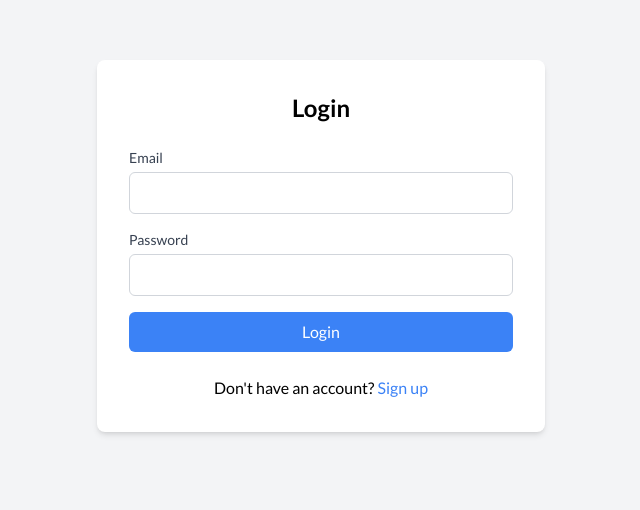
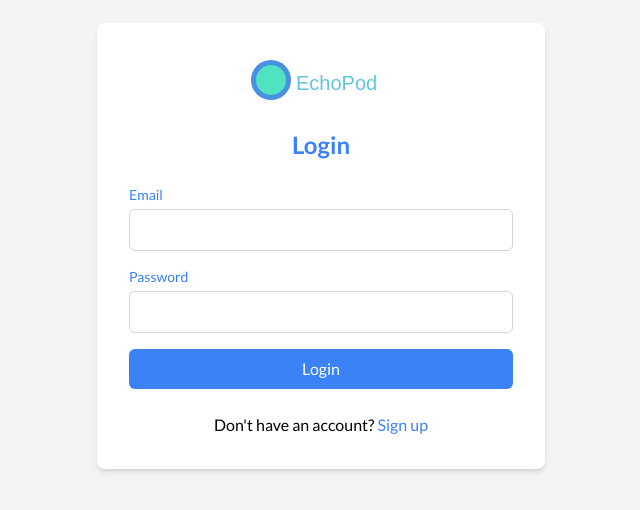
Before and after one commit to SbaRou339/SBAROU339_WFC2401_GroupA_SbabalweRoux_DJS11, a React (Vite) app: page /login in a window 1280 px wide. Shown: the part 154-664 px from the top of the page, without its empty margins (319-959 px from the left). Built offline with nearby package versions, Linux system fonts and the light colour scheme.

Commit message:
Customized the signup and login pages

```diff
--- a/src/Components/Login.jsx
+++ b/src/Components/Login.jsx
@@ -1,26 +1,33 @@
-import React, { useState } from 'react';
-import { useNavigate } from 'react-router-dom';
+import React, { useState } from "react";
+import { useNavigate } from "react-router-dom";
+import EchoPodLogo from "../assets/Logo";
 
 const Login = () => {
   const navigate = useNavigate();
-  const [email, setEmail] = useState('');
-  const [password, setPassword] = useState('');
+  const [email, setEmail] = useState("");
+  const [password, setPassword] = useState("");
 
   const handleLogin = (e) => {
     e.preventDefault();
     // Implement login logic here (e.g., API call)
-    console.log('Logging in with', email, password);
+    console.log("Logging in with", email, password);
     // On success, navigate to another page
-    navigate('/'); // Change '/dashboard' to your desired path
+    navigate("/"); // Change '/dashboard' to your desired path
   };
 
   return (
     <div className="flex items-center justify-center min-h-screen bg-gray-100">
       <div className="w-full max-w-md p-8 space-y-6 bg-white rounded-lg shadow-md">
-        <h2 className="text-2xl font-bold text-center">Login</h2>
+        <div className="flex bg-white justify-center mb-6">
+          <EchoPodLogo />
+        </div>
+        <h2 className="text-2xl font-bold text-center text-blue-500">Login</h2>
         <form onSubmit={handleLogin}>
           <div className="mb-4">
-            <label htmlFor="email" className="block text-sm font-medium text-gray-700">
+            <label
+              htmlFor="email"
+              className="block text-sm font-medium text-blue-500"
+            >
               Email
             </label>
             <input
@@ -33,7 +40,10 @@ const Login = () => {
             />
           </div>
           <div className="mb-4">
-            <label htmlFor="password" className="block text-sm font-medium text-gray-700">
+            <label
+              htmlFor="password"
+              className="block text-sm font-medium text-blue-500"
+            >
               Password
             </label>
             <input
@@ -53,9 +63,9 @@ const Login = () => {
           </button>
         </form>
         <p className="text-center">
-          Don't have an account?{' '}
+          Don't have an account?{" "}
           <button
-            onClick={() => navigate('/signup')}
+            onClick={() => navigate("/signup")}
             className="text-blue-500 hover:underline"
           >
             Sign up
--- a/src/Components/SignUp.jsx
+++ b/src/Components/SignUp.jsx
@@ -1,5 +1,6 @@
 import React, { useState } from 'react';
 import { useNavigate } from 'react-router-dom';
+import EchoPodLogo from '../assets/Logo';
 
 const Signup = () => {
   const navigate = useNavigate();
@@ -22,10 +23,13 @@ const Signup = () => {
   return (
     <div className="flex items-center justify-center min-h-screen bg-gray-100">
       <div className="w-full max-w-md p-8 space-y-6 bg-white rounded-lg shadow-md">
-        <h2 className="text-2xl font-bold text-center">Sign Up</h2>
+      <div className="flex bg-white justify-center mb-6">
+          <EchoPodLogo />
+        </div>
+        <h2 className="text-2xl text-blue-500 font-bold text-center">Sign Up</h2>
         <form onSubmit={handleSignup}>
           <div className="mb-4">
-            <label htmlFor="email" className="block text-sm font-medium text-gray-700">
+            <label htmlFor="email" className="block text-sm font-medium text-blue-500">
               Email
             </label>
             <input
@@ -38,7 +42,7 @@ const Signup = () => {
             />
           </div>
           <div className="mb-4">
-            <label htmlFor="password" className="block text-sm font-medium text-gray-700">
+            <label htmlFor="password" className="block text-sm font-medium text-blue-500">
               Password
             </label>
             <input
@@ -51,7 +55,7 @@ const Signup = () => {
             />
           </div>
           <div className="mb-4">
-            <label htmlFor="confirmPassword" className="block text-sm font-medium text-gray-700">
+            <label htmlFor="confirmPassword" className="block text-sm font-medium text-blue-500">
               Confirm Password
             </label>
             <input
```
